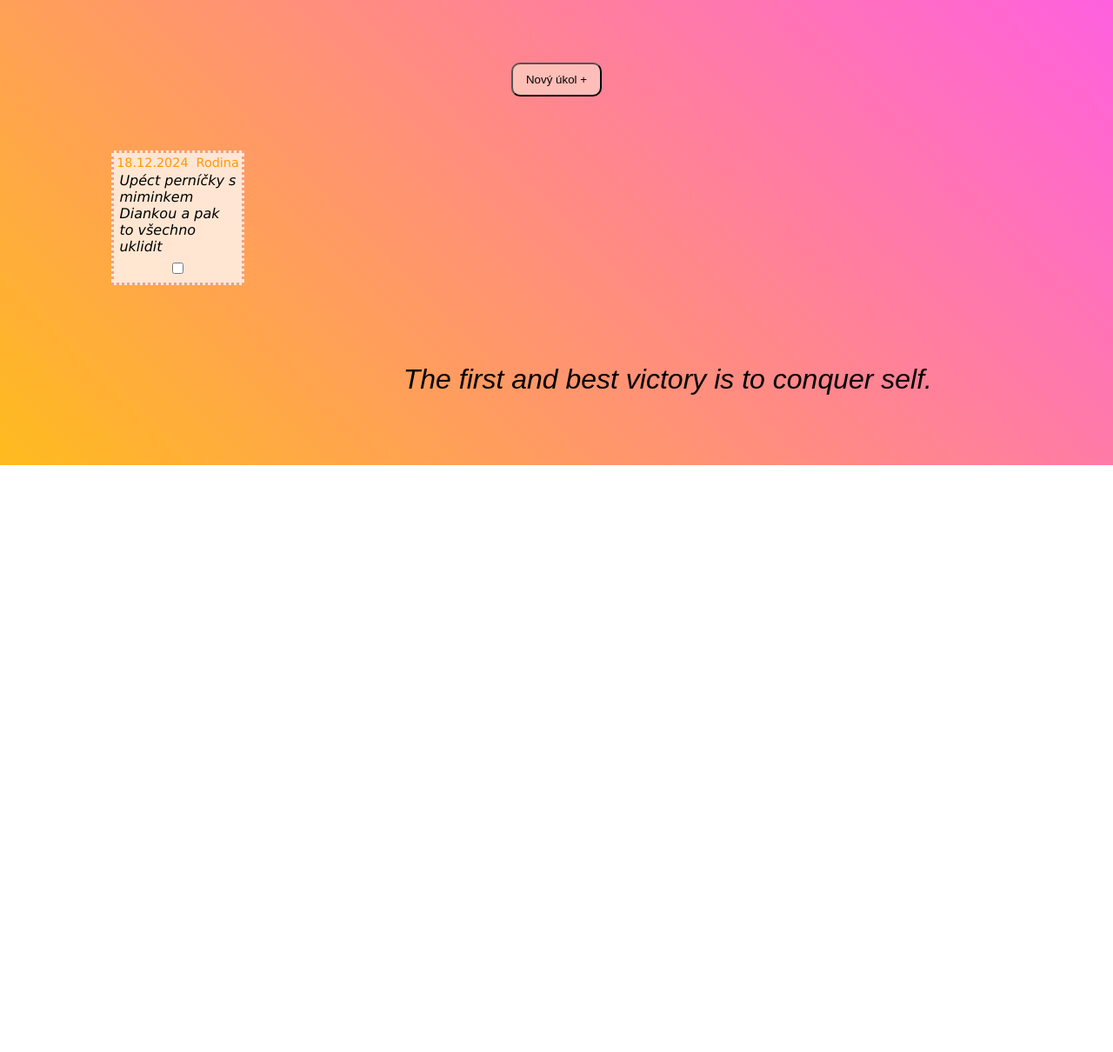
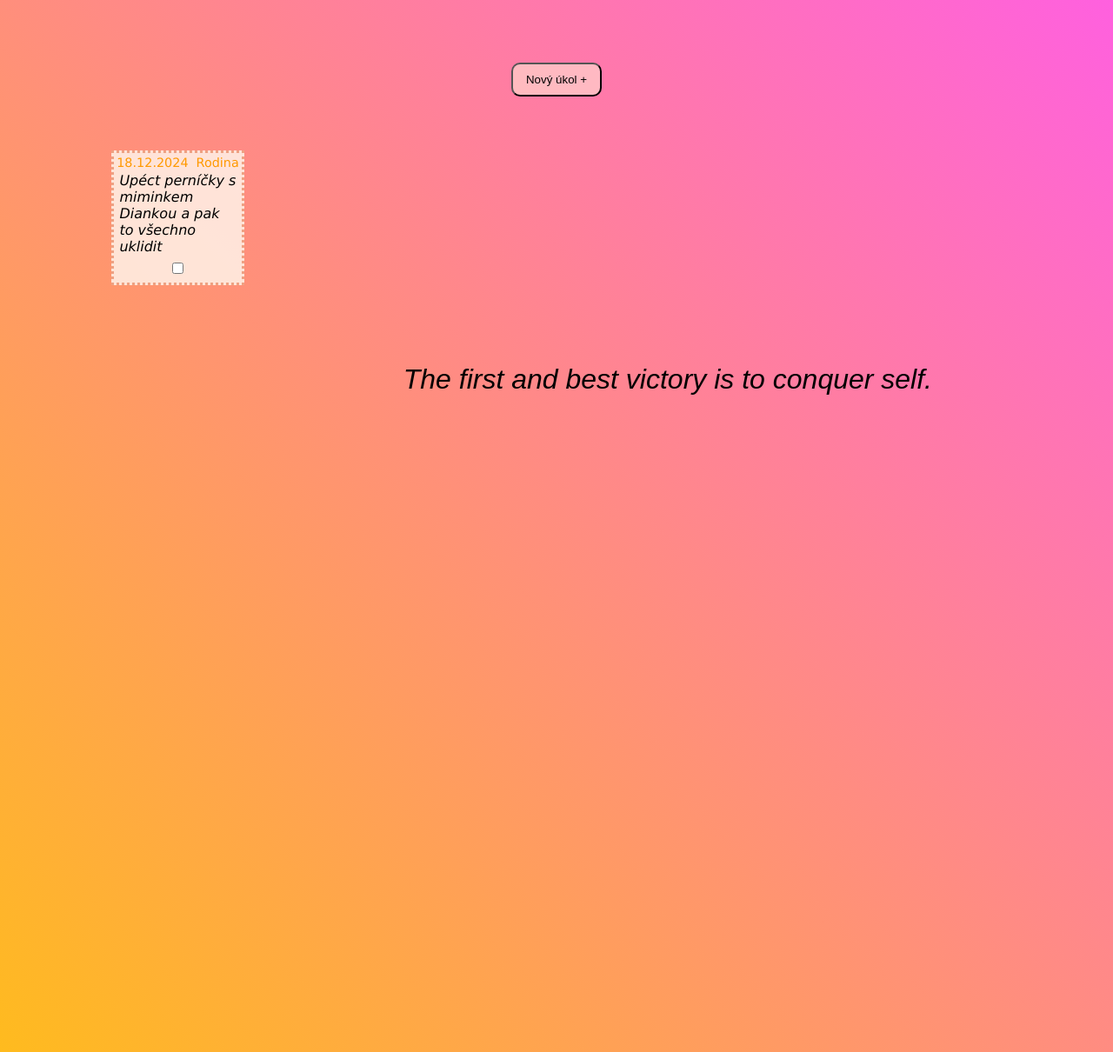
Before and after one commit to SlavomiraVirdzekova/To-do-app, a PHP site: page / in a window 1280 px wide. Shown: the whole page at 87% size. Before the commit the page ends 535 px from the top, so only its background shows below. Run offline with PHP 8.4, Linux system fonts and the light colour scheme.

Commit message:
úprava výšky stránky

```diff
--- a/css/style.css
+++ b/css/style.css
@@ -3,7 +3,6 @@
 	padding: 0;
 	padding-top: 10px;
 	box-sizing: border-box;
-
 }
 
 body {
@@ -11,6 +10,7 @@ body {
 	background: linear-gradient(45deg, rgba(255, 187, 30, 1.0), rgba(255, 96, 223, 1.0)) no-repeat;
 	background-size: contain;
 	width: 80%;
+	min-height: 1200px;
 	font-family:'Lucida Sans', 'Lucida Sans Regular', 'Lucida Grande', 'Lucida Sans Unicode', Geneva, Verdana, sans-serif;
 	text-align: center;
 }
```
